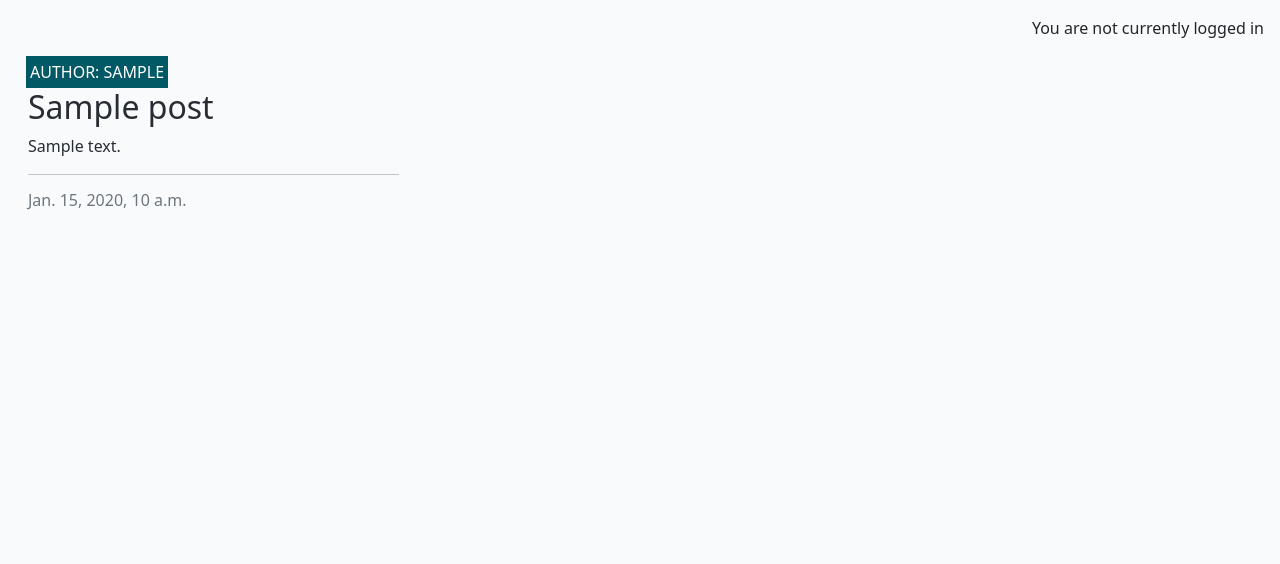
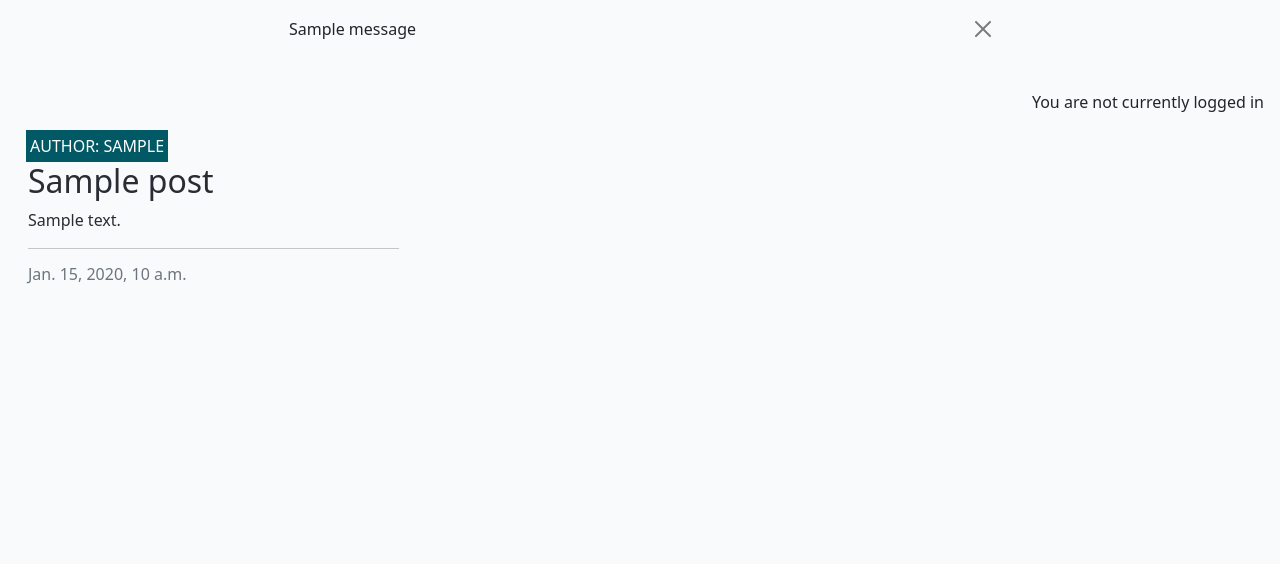
Before and after one commit to ktay0557/project_4, a Django app: page / in a window 1280 px wide. Shown: the part 60-624 px from the top of the page. Run offline with Django 4.2, Linux system fonts and the light colour scheme; tables that the repository leaves empty hold one stand-in row (values such as "Sample post"); one stand-in notice (Sample message) is shown.

Commit message:
Add form functionality for comments and include Django messages

```diff
--- a/cat_news/views.py
+++ b/cat_news/views.py
@@ -1,5 +1,6 @@
 from django.shortcuts import render, get_object_or_404
 from django.views import generic
+from django.contrib import messages
 from .models import Post
 from .forms import CommentForm
 
@@ -30,6 +31,17 @@ def post_detail(request, slug):
     post = get_object_or_404(queryset, slug=slug)
     comments = post.comments.all().order_by("-created_on")
     comment_count = post.comments.filter(approved=True).count()
+    if request.method == "POST":
+        comment_form = CommentForm(data=request.POST)
+        if comment_form.is_valid():
+            comment = comment_form.save(commit=False)
+            comment.author = request.user
+            comment.post = post
+            comment.save()
+            messages.add_message(
+                request, messages.SUCCESS, 'Your comment has been submitted and is awaiting approval'
+            )
+
     comment_form = CommentForm()
 
     return render(
--- a/templates/base.html
+++ b/templates/base.html
@@ -111,14 +111,35 @@
       </div>
     </nav>
 
+    <!-- Django messages -->
+    <div class="container">
+      <div class="row">
+        <div class="col-md-8 offset-md-2">
+          {% for message in messages %}
+          <div
+            class="alert {{ message.tags }} alert-dismissible fade show"
+            id="msg"
+            role="alert"
+          >
+            {{ message | safe }}
+            <button
+              type="button"
+              class="btn-close"
+              data-bs-dismiss="alert"
+              aria-label="Close"
+            ></button>
+          </div>
+          {% endfor %}
+        </div>
+      </div>
+    </div>
+
     <main class="flex-shrink-0 main-bg">
-        {% if user.is_authenticated %}
-        <p class="text-end m-3">You are currently logged in as {{ user }}</p>
-        {% else %}
-        <p class="text-end m-3">You are not currently logged in</p>
-        {% endif %}
-
-      {% block content %}
+      {% if user.is_authenticated %}
+      <p class="text-end m-3">You are currently logged in as {{ user }}</p>
+      {% else %}
+      <p class="text-end m-3">You are not currently logged in</p>
+      {% endif %} {% block content %}
       <!-- Content Goes here -->
       {% endblock content %}
     </main>
```
